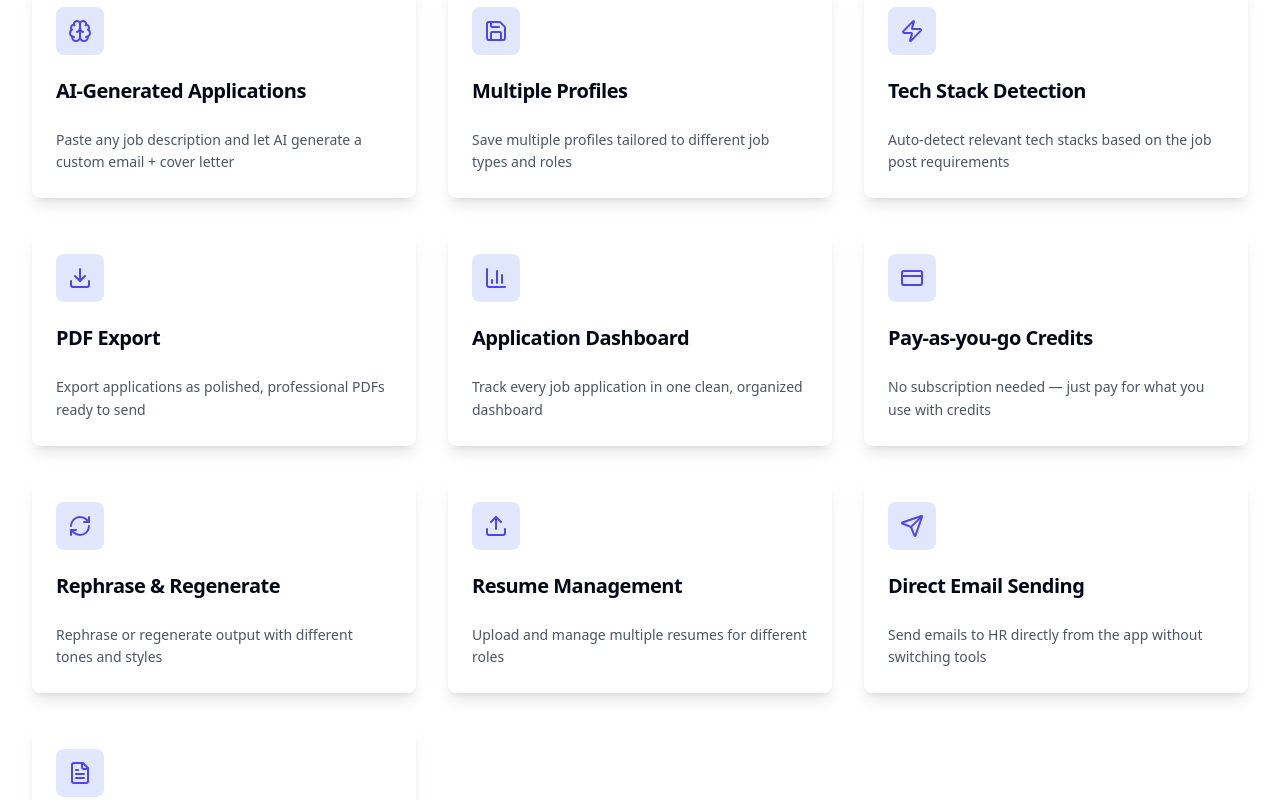
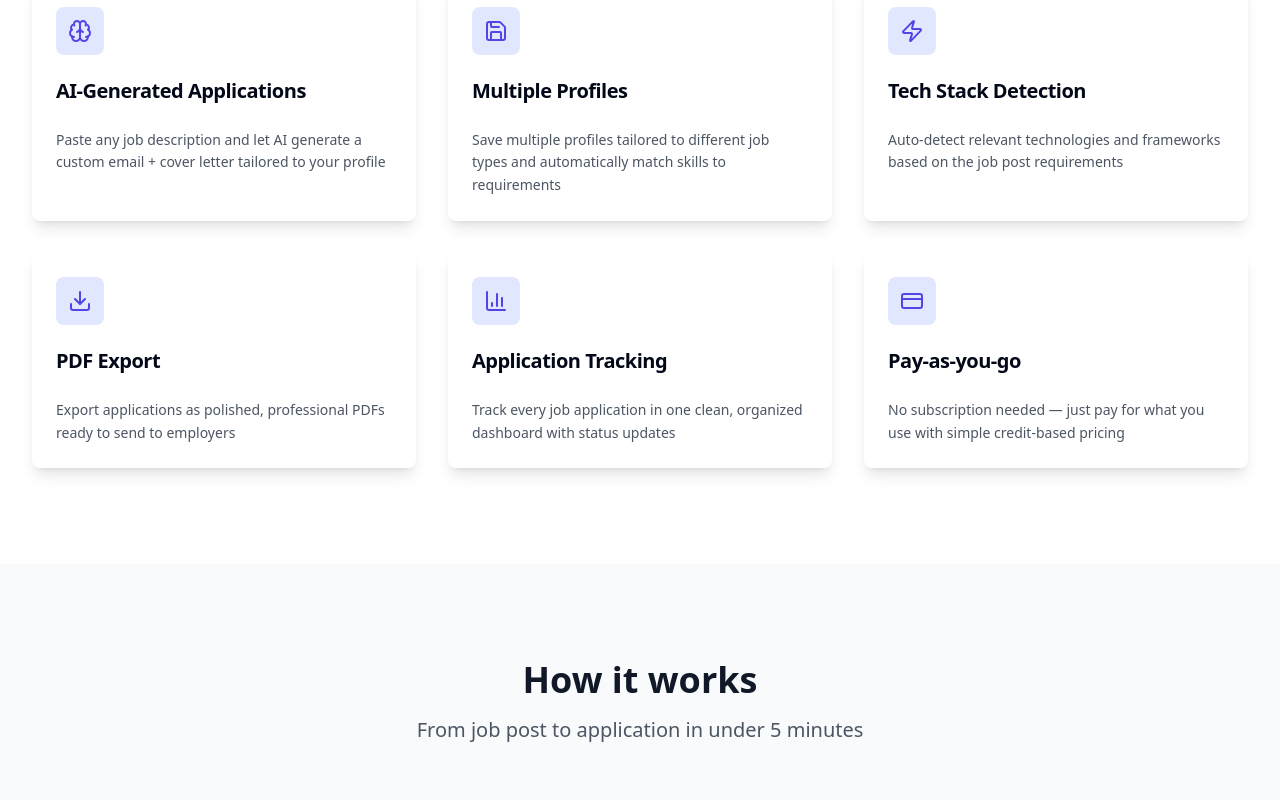
Before and after one commit to Muhammadalamin029/dev-assist-apply-ai, a React (Vite) app: page / in a window 1280 px wide. Shown: the part 1580-2380 px from the top of the page. Built offline with nearby package versions, Linux system fonts and the light colour scheme.

Commit message:
Refactor: Reduce code size
Reduce the code size of the landing page.

```diff
--- a/src/components/sections/features-section.tsx
+++ b/src/components/sections/features-section.tsx
@@ -1,57 +1,37 @@
 
 import { Card, CardContent, CardDescription, CardHeader, CardTitle } from "@/components/ui/card"
-import { Brain, Save, Zap, Download, BarChart3, CreditCard, RefreshCw, Upload, Send, FileText } from "lucide-react"
+import { Brain, Save, Zap, Download, BarChart3, CreditCard } from "lucide-react"
 
 const features = [
   {
     icon: <Brain className="h-6 w-6" />,
     title: "AI-Generated Applications",
-    description: "Paste any job description and let AI generate a custom email + cover letter"
+    description: "Paste any job description and let AI generate a custom email + cover letter tailored to your profile"
   },
   {
     icon: <Save className="h-6 w-6" />,
     title: "Multiple Profiles",
-    description: "Save multiple profiles tailored to different job types and roles"
+    description: "Save multiple profiles tailored to different job types and automatically match skills to requirements"
   },
   {
     icon: <Zap className="h-6 w-6" />,
     title: "Tech Stack Detection",
-    description: "Auto-detect relevant tech stacks based on the job post requirements"
+    description: "Auto-detect relevant technologies and frameworks based on the job post requirements"
   },
   {
     icon: <Download className="h-6 w-6" />,
     title: "PDF Export",
-    description: "Export applications as polished, professional PDFs ready to send"
+    description: "Export applications as polished, professional PDFs ready to send to employers"
   },
   {
     icon: <BarChart3 className="h-6 w-6" />,
-    title: "Application Dashboard",
-    description: "Track every job application in one clean, organized dashboard"
+    title: "Application Tracking",
+    description: "Track every job application in one clean, organized dashboard with status updates"
   },
   {
     icon: <CreditCard className="h-6 w-6" />,
-    title: "Pay-as-you-go Credits",
-    description: "No subscription needed — just pay for what you use with credits"
-  },
-  {
-    icon: <RefreshCw className="h-6 w-6" />,
-    title: "Rephrase & Regenerate",
-    description: "Rephrase or regenerate output with different tones and styles"
-  },
-  {
-    icon: <Upload className="h-6 w-6" />,
-    title: "Resume Management",
-    description: "Upload and manage multiple resumes for different roles"
-  },
-  {
-    icon: <Send className="h-6 w-6" />,
-    title: "Direct Email Sending",
-    description: "Send emails to HR directly from the app without switching tools"
-  },
-  {
-    icon: <FileText className="h-6 w-6" />,
-    title: "Application Library",
-    description: "Save all applications for future reuse or reference"
+    title: "Pay-as-you-go",
+    description: "No subscription needed — just pay for what you use with simple credit-based pricing"
   }
 ]
 
```
